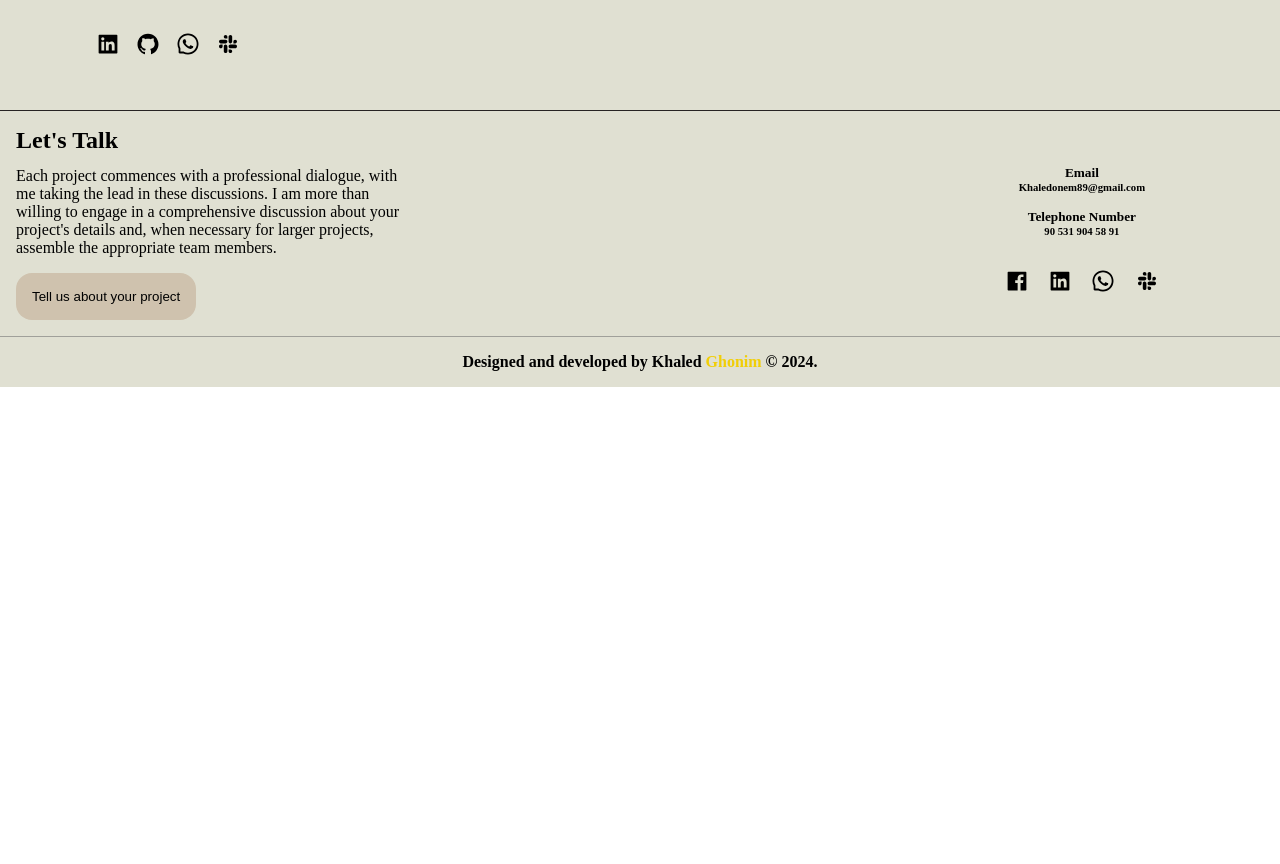
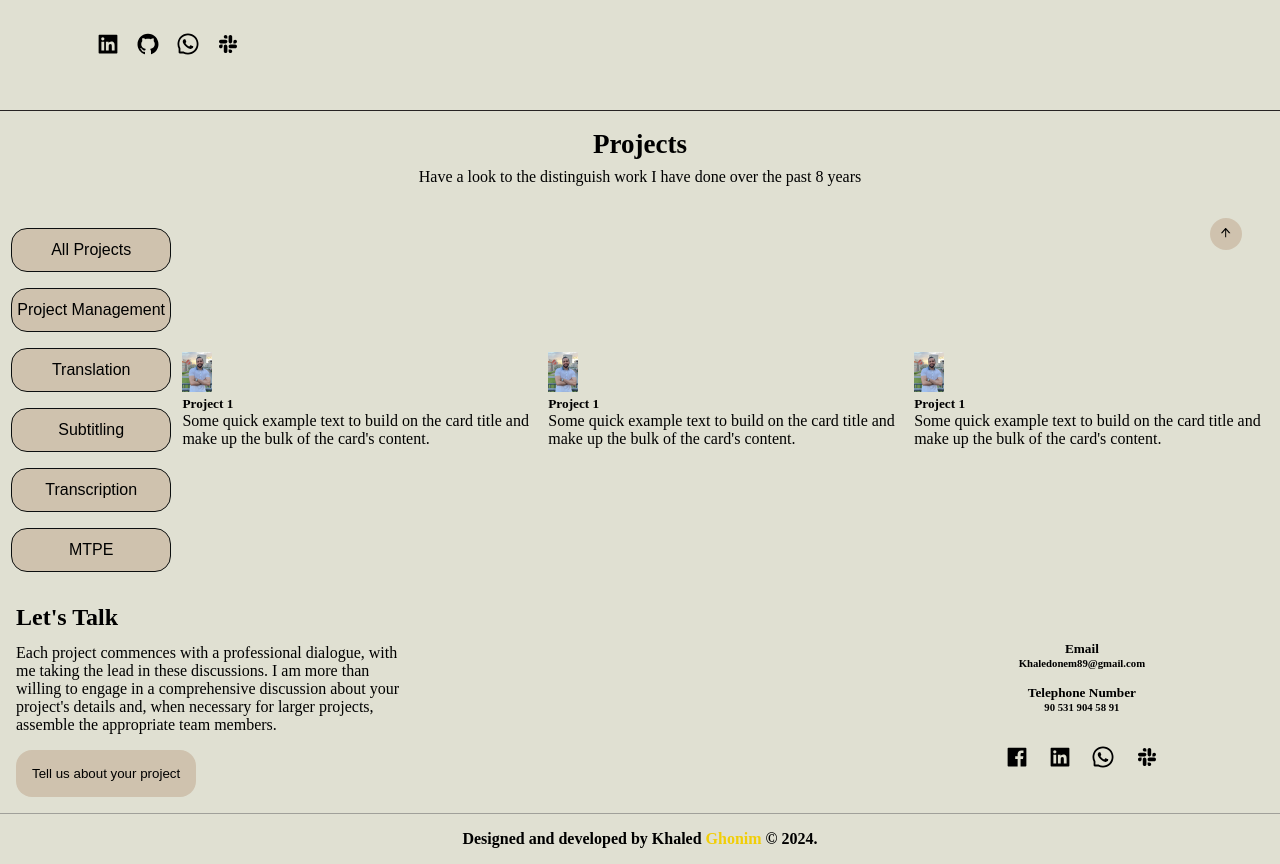
Before and after one commit to LoDaBeY/portfolio2raact, a React (Create React App) app: page / in a window 1280 px wide. Shown: the part 534-1398 px from the top of the page. Before the commit the page ends 921 px from the top, so only its background shows below. Built offline with nearby package versions, Linux system fonts and the light colour scheme.

Commit message:
upgraded

```diff
--- a/src/Components/Footer/Footer.css
+++ b/src/Components/Footer/Footer.css
@@ -254,4 +254,47 @@
 
 
 
+  .App-Light .Scroll2Up {
+    border-radius: 50%;
+    width: 2rem;
+    height: 2rem;
+    background-color: #cfc2ae;
+    border: none;
+    position: fixed;
+    bottom: 2%;
+    right: 3%;
+    transition: 0.3s all ;
+
+  }
+
+
+
+  .App-Dark .Scroll2Up {
+    border-radius: 50%;
+    width: 2rem;
+    height: 2rem;
+    background-color: #07f1e6;
+    border: none;
+    position: fixed;
+    bottom: 2%;
+    right: 3%;
+    transition: 0.3s all ;
+  }
+
+  .App-Dark .Scroll2Up:hover {
+    background-color: #058f88;
+    border: 1px solid #07f1e5b0;;
+
+  }
+
+  .App-Light .Scroll2Up:hover {
+    background-color: #cea76e;
+    border: 1px solid #cea86ea4;
+  }
+
+
+
+
+
+
 }
--- a/src/Components/Footer/Footer.jsx
+++ b/src/Components/Footer/Footer.jsx
@@ -7,6 +7,7 @@ import {
   AiFillLinkedin,
   AiFillFacebook,
   AiOutlineClose,
+  AiOutlineArrowUp
 } from "react-icons/ai";
 import { useState } from "react";
 
@@ -50,6 +51,7 @@ function Footer() {
                 <div className="fristName">
                   <h4>Name and Surname</h4>
                   <input
+                    required
                     placeholder="Place your name and surname here"
                     type="text"
                     name="Name"
@@ -59,6 +61,7 @@ function Footer() {
                   <h4>Email</h4>
                   <input
                     placeholder="Place your Email here"
+                    required
                     type="email"
                     name="Email"
                   />
@@ -120,6 +123,8 @@ function Footer() {
           Designed and developed by Khaled <p>Ghonim</p> © 2024.
         </h4>
       </div>
+
+      <button className="Scroll2Up"> <AiOutlineArrowUp/></button>
     </div>
   );
 }
--- a/src/Components/Footer/FooterTabletView.css
+++ b/src/Components/Footer/FooterTabletView.css
@@ -262,6 +262,48 @@
     }
   }
 
+  .App-Light .Scroll2Up {
+    border-radius: 50%;
+    width: 2rem;
+    height: 2rem;
+    background-color: #cfc2ae;
+    border: none;
+    position: fixed;
+    bottom: 2%;
+    right: 3%;
+    transition: 0.3s all ;
+    opacity: 0.4;
+  }
+
+
+
+  .App-Dark .Scroll2Up {
+    border-radius: 50%;
+    width: 2rem;
+    height: 2rem;
+    background-color: #07f1e6;
+    border: none;
+    position: fixed;
+    bottom: 2%;
+    right: 3%;
+    transition: 0.3s all ;
+    opacity: 0.4;
+  }
+
+  .App-Dark .Scroll2Up:hover {
+    background-color: #058f88;
+    border: 1px solid #07f1e5b0;;
+    opacity: 1;
+  }
+
+  .App-Light .Scroll2Up:hover {
+    background-color: #cea76e;
+    border: 1px solid #cea86ea4;
+    opacity: 1;
+
+  }
+
+
 
 
 }
--- a/src/Components/HearoSection/HearoSection.css
+++ b/src/Components/HearoSection/HearoSection.css
@@ -151,7 +151,7 @@
 }
 .section1,
 .section2 {
-  margin: 0.7rem;
+  margin: 0.4rem;
 
 }
 .App-Dark .titleAndSub h1 {
@@ -190,5 +190,9 @@
   font-size: small;
 }
 
+.section1, .Avatar-container{
+  width: 100%;
+}
+
 
 }
--- a/src/Components/HearoSection/HearoSection.jsx
+++ b/src/Components/HearoSection/HearoSection.jsx
@@ -18,7 +18,7 @@ function HearoSection() {
   const { Theme } = useContext(ThemeContext);
 
   return (
-    <div className="HearoSection">
+    <div id="Up" className="HearoSection">
       <div className="container">
         <div className="section1">
           <div className="Avatar-container">
--- a/src/Components/MainContent/MainContent.css
+++ b/src/Components/MainContent/MainContent.css
@@ -1,4 +1,111 @@
 .MainContent{
   width: 100%;
+}
+.Headlines{
+  width: 100%;
+  font-size: large;
+  text-align: center;
+  padding: 0.6rem;
+  margin: 0.5rem 0;
+}
+.Headlines p {
+  font-size: medium;
+  text-align: center;
+  margin: 0.5rem 0;
+}
+
+.Projects-Containers{
+  display: flex;
+  justify-content: center;
+  align-items: center;
+  width: 100%;
+}
+
+
+
+.App-Light .button{
+  display: flex;
+  flex-direction: column;
+    width: 10rem;
+    padding: .75rem 0;
+    margin: 1rem 0.7rem;
+    text-align: center;
+    font-size: 1rem;
+    text-transform: capitalize;
+    border-radius: 1rem;
+    background-color: #cfc2ae;
+    border: none;
+    transition: all 1s;
+    scale: 1;
+    cursor: pointer;
+    border: #0c0f0f 1px solid;
+    text-align: center;
+    align-items: center;
+    font-weight: 500;
+}
+.App-Dark .button{
+  width: 10rem;
+  padding: .75rem 0;
+  margin: 1rem 0.7rem;
+  text-align: center;
+  font-size: 1rem;
+  text-transform: capitalize;
+  border-radius: 1rem;
+  background-color: #07f1e6;
+  border: none;
+  transition: all 1s;
+  scale: 1;
+  cursor: pointer;
+  border: #0c0f0f 1px solid;
+  text-align: center;
+  align-items: center;
+  font-weight: 500;
+}
+
+.button:hover {
+  opacity: .8;
+  scale: 0.9;
 
 }
+
+.App-Light .button-active{
+  display: flex;
+  flex-direction: column;
+    width: 10rem;
+    padding: .75rem 0;
+    margin: 1rem 0.7rem;
+    text-align: center;
+    font-size: 1rem;
+    text-transform: capitalize;
+    border-radius: 1rem;
+    background-color: #cfc2ae;
+    border: none;
+    transition: all 1s;
+    opacity: .8;
+    scale: 0.9;
+    cursor: pointer;
+    border: #0c0f0f 1px solid;
+    text-align: center;
+    align-items: center;
+    font-weight: 500;
+}
+
+.App-Dark .button-active{
+  width: 10rem;
+  padding: .75rem 0;
+  margin: 1rem 0.7rem;
+  text-align: center;
+  font-size: 1rem;
+  text-transform: capitalize;
+  border-radius: 1rem;
+  background-color: #07f1e6;
+  border: none;
+  transition: all 1s;
+  opacity: .8;
+  scale: 0.9;
+  cursor: pointer;
+  border: #0c0f0f 1px solid;
+  text-align: center;
+  align-items: center;
+  font-weight: 500;
+}
--- a/src/Components/MainContent/MainContent.jsx
+++ b/src/Components/MainContent/MainContent.jsx
@@ -1,8 +1,48 @@
 import  './MainContent.css'
+import Photo from '../../Assets/Portofolio.jpeg'
+import { useState } from 'react'
+
+const ProjectData= ['1','2','3']
 function MainContent() {
+  const [CurrentActive, setCurrentActive] = useState("all");
+
   return (
     <div className='MainContent'>
 
+    {/* Headline
+    paragraphStyle
+    buttons
+    card  */}
+
+<div className="Main-Container">
+<div className='Headlines'>
+    <h2>Projects</h2>
+    <p>Have a look to the distinguish work I have done over the past 8 years</p>
+</div>
+
+<div className='Projects-Containers'>
+    <div className="buttons-conainer">
+        <button onClick={() => { setCurrentActive("Project Management") }} className={CurrentActive === "All Projects"? "button-active": "button"}>All Projects</button>
+        <button onClick={() => { setCurrentActive("Project Management") }} className={CurrentActive === "Project Management"? "button-active": "button"}>Project Management</button>
+        <button onClick={() => { setCurrentActive("Translation") }} className={CurrentActive === "Translation" ? "button-active": "button"}>Translation</button>
+        <button onClick={() => { setCurrentActive("Subtitling") }} className={CurrentActive === "Subtitling" ? "button-active": "button"}>Subtitling</button>
+        <button onClick={() => { setCurrentActive("Transcription") }} className={CurrentActive === "Transcription" ? "button-active": "button"}>Transcription</button>
+        <button onClick={() => { setCurrentActive("MTPE") }} className={CurrentActive === "MTPE" ? "button-active": "button"}>MTPE</button>
+    </div>
+
+  {ProjectData.map((item) => {
+    return(
+      <div key={item} className="card">
+      <div className="card-body">
+        <img style={{width:30}} src={Photo} alt="" />
+        <h5 className="card-title">Project 1</h5>
+        <p className="card-text">Some quick example text to build on the card title and make up the bulk of the card's content.</p>
+    </div>
+    </div>
+    )
+   })}
+</div>
+</div>
     </div>
   )
 }
--- a/src/index.css
+++ b/src/index.css
@@ -21,3 +21,7 @@
 
 
 }
+
+body{
+  scroll-behavior: smooth;
+}
```
